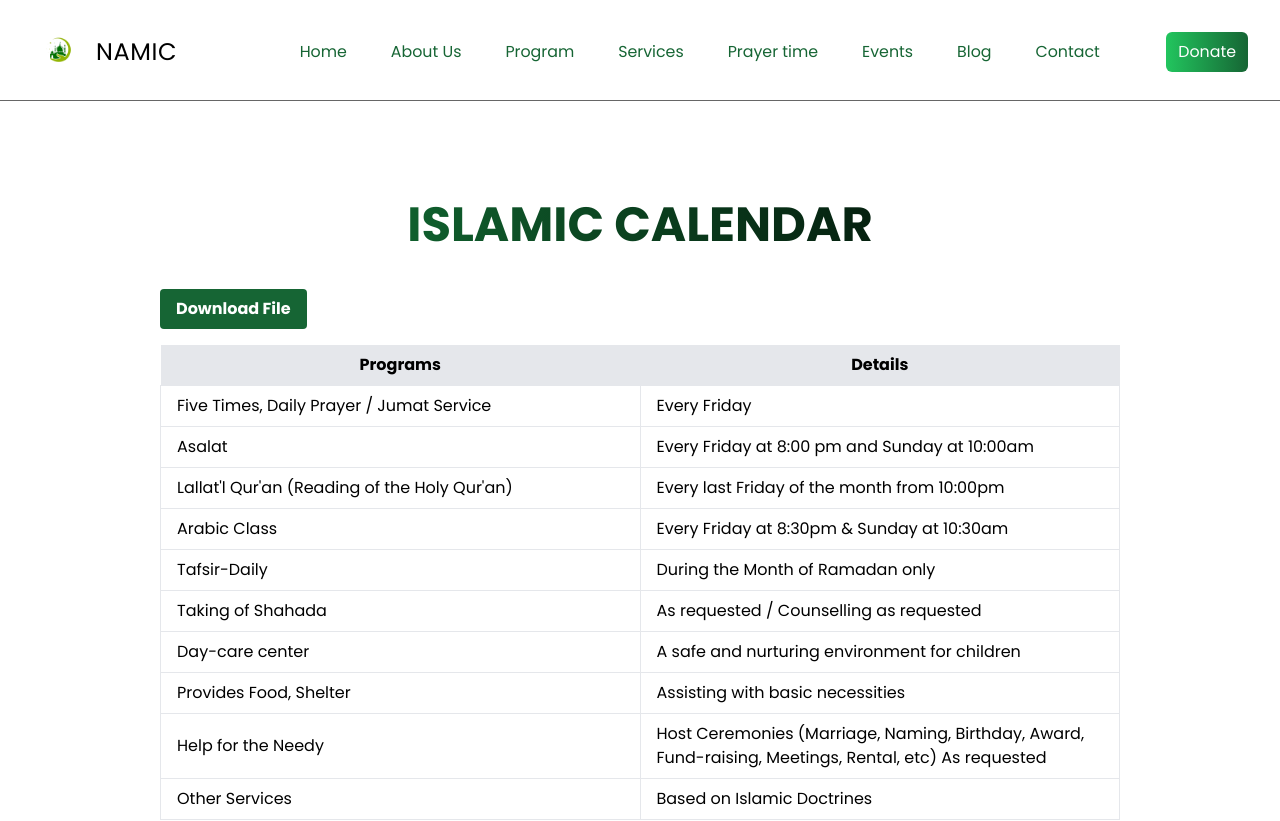
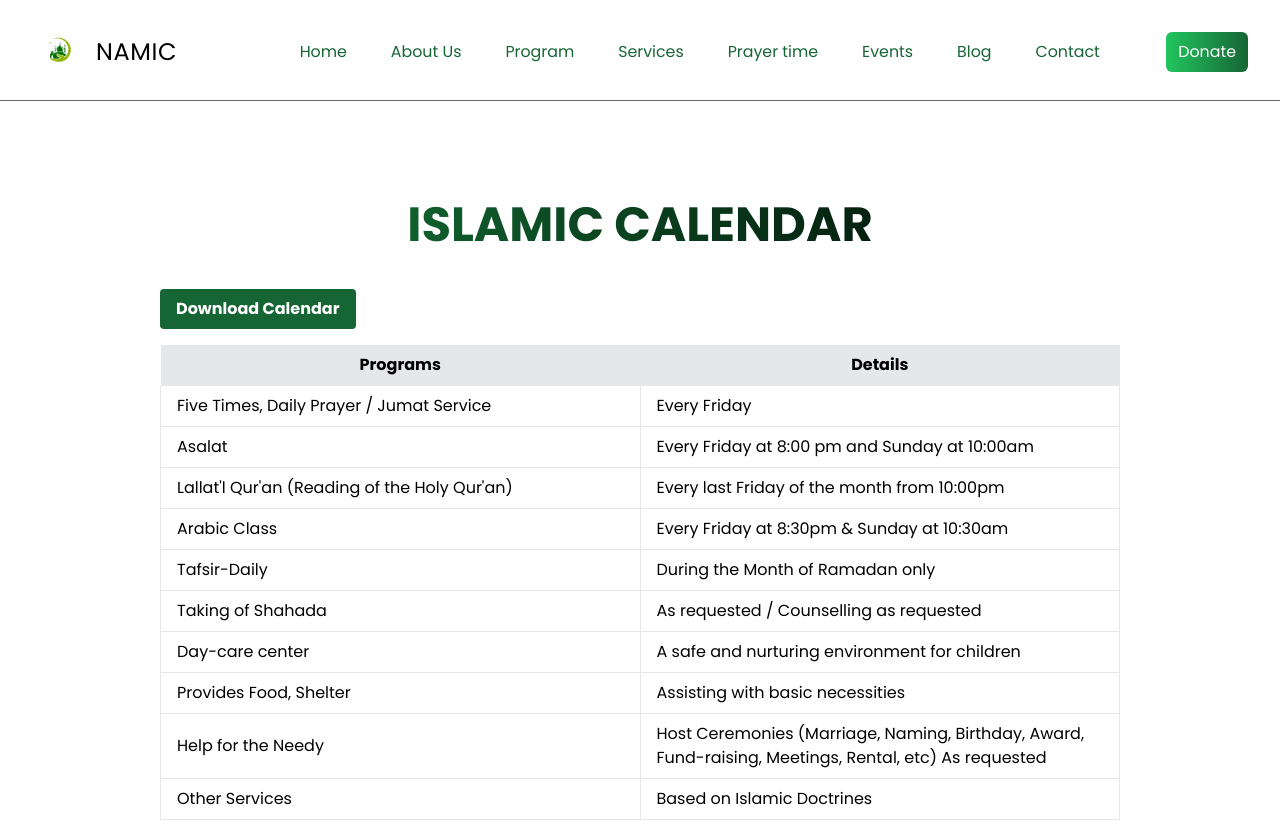
Before and after one commit to seunosinowo/NAMICCenter, a React (Vite) app: page /program in a window 1280 px wide. Shown: the top 821 px of the page. Built offline with nearby package versions, Linux system fonts and the light colour scheme; the HTML template or start-up script is replaced by a standard one.

Commit message:
Modify few Services and Programs

```diff
--- a/src/components/HeroSection.jsx
+++ b/src/components/HeroSection.jsx
@@ -1,6 +1,6 @@
 import React from 'react';
 import { motion } from 'framer-motion';
-import mosque1 from '../assets/travel.jpg';
+import mosque1 from '../assets/homeyork.jpg';
 import { Link } from 'react-router-dom';
 
 const HeroSection = () => {
--- a/src/components/other_pages/ProgramPage.jsx
+++ b/src/components/other_pages/ProgramPage.jsx
@@ -65,7 +65,7 @@ const ProgramsCalendar = () => {
           className="bg-green-800 hover:bg-green-950 text-white font-bold py-2 px-4 rounded"
           onClick={handleDownloadCSV}
         >
-          Download File
+          Download Calendar
         </button>
       </div>
       <table className="w-full table-auto">
--- a/src/components/other_pages/Services.jsx
+++ b/src/components/other_pages/Services.jsx
@@ -59,6 +59,7 @@ const Services = () => {
           <li>Daily prayers</li>
           <li>Jumuah prayers</li>
           <li>Eid prayers</li>
+          <li>Sunday asalatu</li>
         </ul>
       </div>
     </div>
```
Also changed, not shown: src/assets/homeyork.jpg (added).
